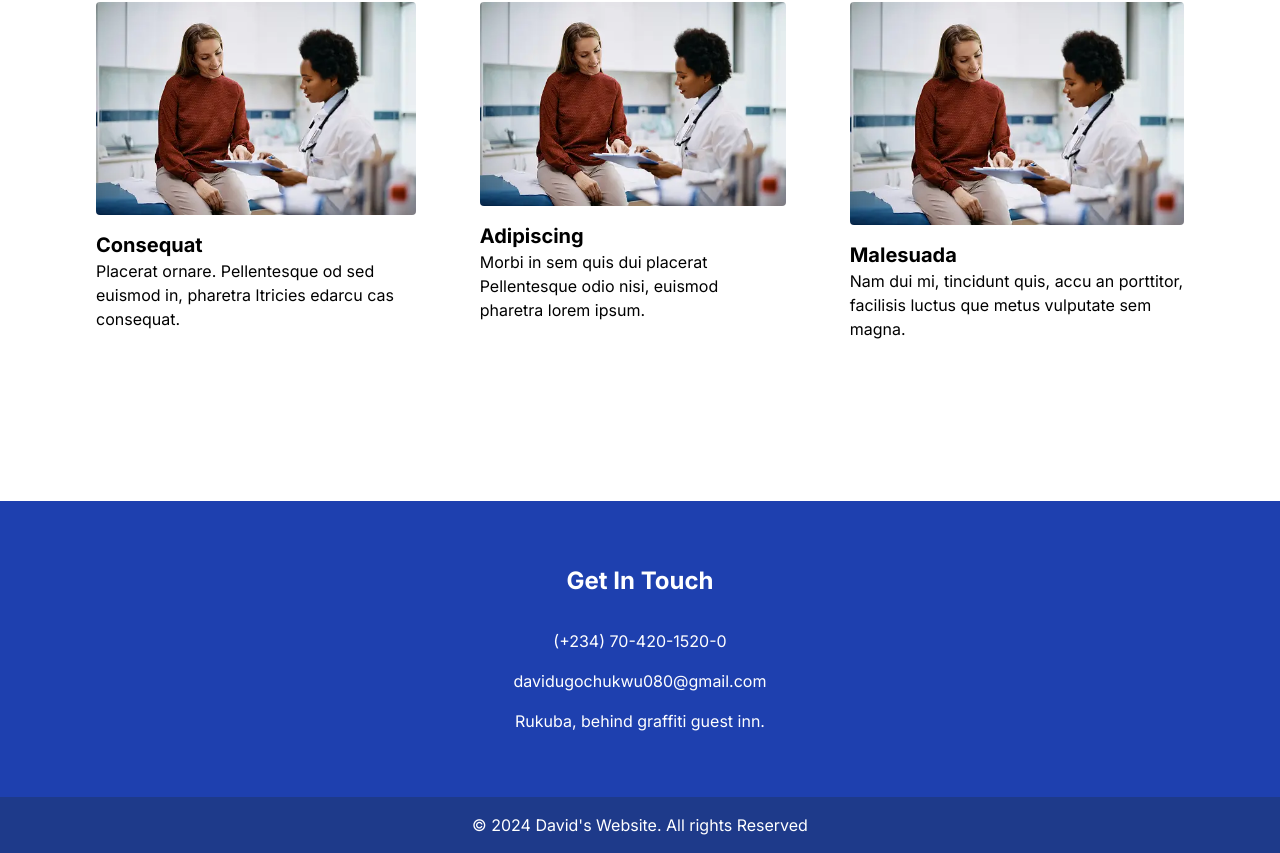
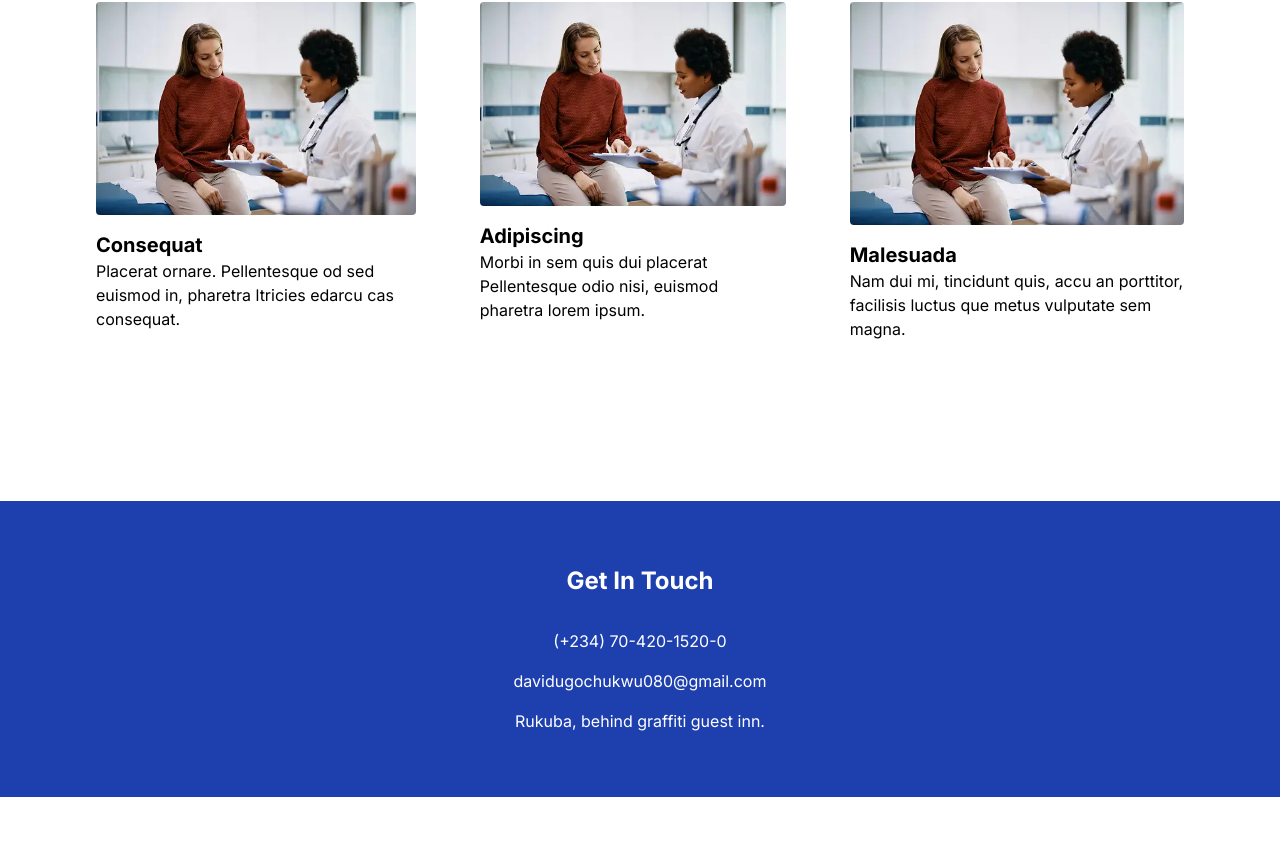
Before and after one commit to Okezedavid/MedAccess, a Next.js app: page / in a window 1280 px wide. Shown: the part 1155-2008 px from the top of the page. After the commit the page ends 1952 px from the top, so only its background shows below. Built offline with nearby package versions, Linux system fonts and the light colour scheme.

Commit message:
made some changes to the page.jsx

```diff
--- a/src/app/page.tsx
+++ b/src/app/page.tsx
@@ -130,9 +130,9 @@ export default function Home() {
         </div>
       </footer>
 
-      <div className="w-full text-center py-4 bg-blue-900 text-white">
+      {/* <div className="w-full text-center py-4 bg-blue-900 text-white">
         <p>&copy; 2024 David's Website. All rights Reserved</p>
-      </div>
+      </div> */}
     </div>
   );
 }
```
